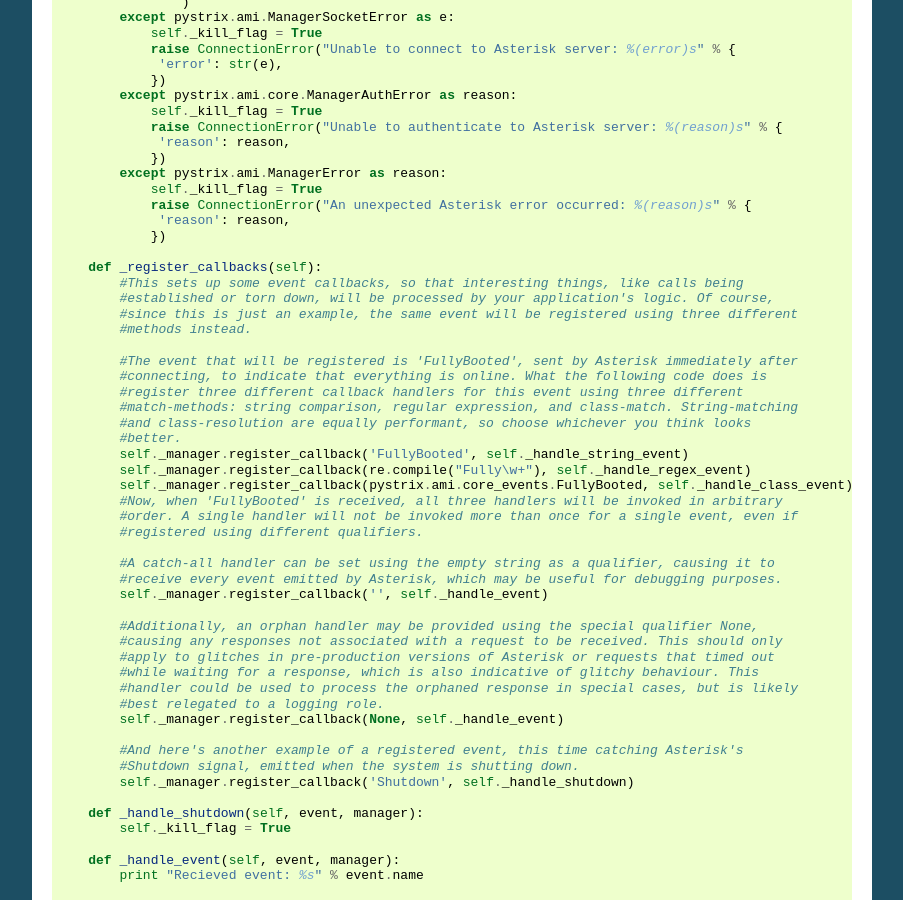
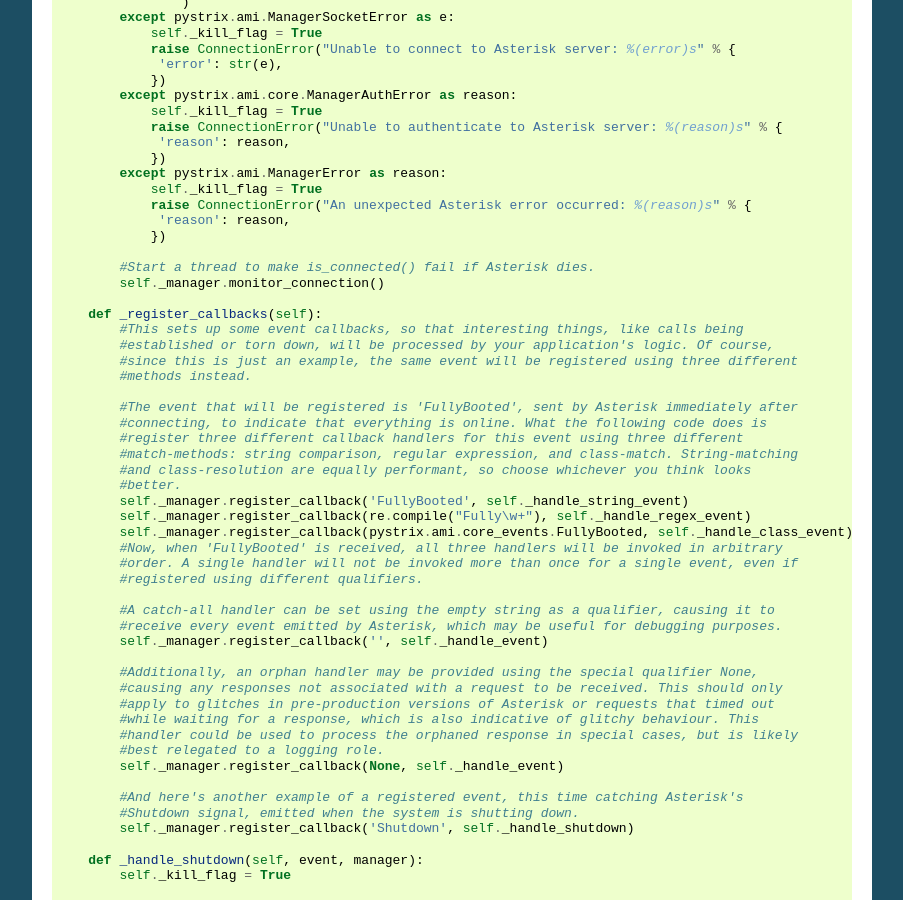
Before and after one commit to IVRTech/pystrix, a Sphinx documentation site: the page built from doc/examples/ami.rst, in a window 1280 px wide and 900 px high, scrolled down 1034 px. Shown: the whole window, without its empty margins (198-1101 px from the left). Built offline with Sphinx 7.4.7, drawn with Linux system fonts in a browser that asks for light colours.

Commit message:
added mention of monitorconnection()

```diff
--- a/doc/examples/ami.rst
+++ b/doc/examples/ami.rst
@@ -78,6 +78,9 @@ for information::
                  'reason': reason,
                 })
 
+            #Start a thread to make is_connected() fail if Asterisk dies.
+            self._manager.monitor_connection()
+
         def _register_callbacks(self):
             #This sets up some event callbacks, so that interesting things, like calls being
             #established or torn down, will be processed by your application's logic. Of course,
```
